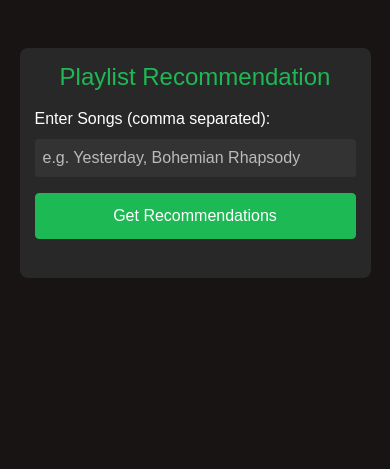
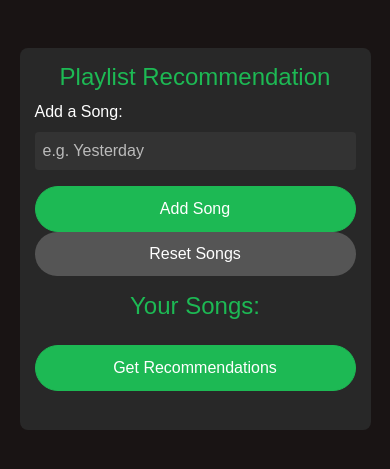
Before and after one commit to othmaneechc/cs401, a Flask app: page / in a window 390 px wide. Shown: the top 469 px of the page. Run offline with Flask 3, Linux system fonts and the light colour scheme; some libraries are stand-ins or nearby versions.

Commit message:
Upgrading UI/UX Design

```diff
--- a/api_service/static/css/style.css
+++ b/api_service/static/css/style.css
@@ -15,22 +15,13 @@ body {
   margin: 50px auto;
 }
 
-h1 {
+/* Headings */
+h1, h4 {
   color: #1DB954;
   text-align: center;
-  margin-bottom: 20px;
 }
 
-.btn-primary {
-  background-color: #1DB954;
-  border-color: #1DB954;
-}
-
-.btn-primary:hover {
-  background-color: #17a44d;
-  border-color: #17a44d;
-}
-
+/* Form controls */
 .form-control {
   background-color: #333;
   color: #fff;
@@ -41,6 +32,55 @@ h1 {
   color: #bbb;
 }
 
+/* Buttons */
+.btn-primary {
+  background-color: #1DB954;
+  border-color: #1DB954;
+  border-radius: 50px;
+}
+
+.btn-primary:hover {
+  background-color: #17a44d;
+  border-color: #17a44d;
+}
+
+.btn-secondary {
+  background-color: #555;
+  border: none;
+  border-radius: 50px;
+  color: #fff;
+}
+
+.btn-secondary:hover {
+  background-color: #777;
+}
+
+/* List styling for user songs and recommendations */
+#songList li, .recommendation-item {
+  padding: 8px;
+  margin-bottom: 5px;
+  background-color: #333;
+  border-radius: 4px;
+  display: flex;
+  align-items: center;
+  justify-content: space-between;
+}
+
+/* Play button for recommendations */
+.play-btn {
+  background-color: #1DB954;
+  border: none;
+  border-radius: 50%;
+  padding: 5px 8px;
+  color: #fff;
+  cursor: pointer;
+  margin-left: 10px;
+}
+
+.play-btn:hover {
+  background-color: #17a44d;
+}
+
 /* Responsive styles for mobile devices */
 @media (max-width: 768px) {
   .container {
@@ -49,12 +89,11 @@ h1 {
     margin: 20px auto;
   }
 
-  h1 {
+  h1, h4 {
     font-size: 1.5em;
-    margin-bottom: 15px;
   }
 
-  .btn-primary {
+  .btn-primary, .btn-secondary {
     width: 100%;
     padding: 10px;
   }
--- a/api_service/static/js/script.js
+++ b/api_service/static/js/script.js
@@ -1,12 +1,46 @@
-document.getElementById('recommendForm').addEventListener('submit', function(event) {
-    event.preventDefault();
-    const input = document.getElementById('songsInput').value;
-    const songsArray = input.split(',').map(song => song.trim()).filter(song => song !== "");
+// Global array to store added songs
+let addedSongs = [];
+
+// Update the displayed list of user-added songs
+function updateSongList() {
+  const songList = document.getElementById('songList');
+  songList.innerHTML = '';
+  addedSongs.forEach((song, index) => {
+    const li = document.createElement('li');
+    li.textContent = song;
+    songList.appendChild(li);
+  });
+}
+
+// Event listener for adding a song
+document.getElementById('addSongBtn').addEventListener('click', function() {
+  const songInput = document.getElementById('songInput');
+  const song = songInput.value.trim();
+  if (song) {
+    addedSongs.push(song);
+    updateSongList();
+    songInput.value = '';
+  }
+});
+
+// Event listener for resetting the list
+document.getElementById('resetSongsBtn').addEventListener('click', function() {
+  addedSongs = [];
+  updateSongList();
+  document.getElementById('results').innerHTML = '';
+});
+
+// Event listener for getting recommendations
+document.getElementById('getRecBtn').addEventListener('click', function() {
+  if (addedSongs.length === 0) {
+    alert("Please add at least one song.");
+    return;
+  }
 
   fetch('/api/recommend', {
     method: 'POST',
     headers: { 'Content-Type': 'application/json' },
-      body: JSON.stringify({ songs: songsArray })
+    body: JSON.stringify({ songs: addedSongs })
   })
   .then(response => {
     if (!response.ok) {
@@ -15,15 +49,28 @@ document.getElementById('recommendForm').addEventListener('submit', function(eve
     return response.json();
   })
   .then(data => {
-      let html = `<h3>Recommendations:</h3>`;
-      // Check if the API provided a message (i.e. no direct recommendation via rules)
+    let html = `<h3>Your Songs:</h3>`;
+    html += `<ul>`;
+    addedSongs.forEach(song => {
+      html += `<li>${song}</li>`;
+    });
+    html += `</ul>`;
+
+    html += `<h3>Recommendations:</h3>`;
     if (data.songs && data.songs.length > 0) {
       if (data.message) {
-          html += `<p class="text-info">No direct recommendations found. Here are 3 random recommendations:</p>`;
+        html += `<p class="text-info">${data.message}</p>`;
       }
       html += `<ul>`;
       data.songs.forEach(song => {
-          html += `<li>${song}</li>`;
+        // URL-encode the song name for the SoundCloud link.
+        const soundcloudLink = "https://soundcloud.com/search?q=" + encodeURIComponent(song);
+        html += `<li class="recommendation-item">
+                  <span>${song}</span>
+                  <a href="${soundcloudLink}" target="_blank">
+                    <button class="play-btn">▶</button>
+                  </a>
+                </li>`;
       });
       html += `</ul>`;
     } else if(data.error) {
@@ -33,6 +80,7 @@ document.getElementById('recommendForm').addEventListener('submit', function(eve
     }
     html += `<p><strong>Version:</strong> ${data.version}</p>`;
     html += `<p><strong>Model Date:</strong> ${data.model_date}</p>`;
+
     document.getElementById('results').innerHTML = html;
   })
   .catch(error => {
--- a/api_service/templates/index.html
+++ b/api_service/templates/index.html
@@ -5,6 +5,8 @@
   <!-- Ensure proper scaling on mobile devices -->
   <meta name="viewport" content="width=device-width, initial-scale=1.0">
   <title>Playlist Recommendation Service</title>
+  <!-- Favicon -->
+  <link rel="icon" href="{{ url_for('static', filename='favicon.ico') }}">
   <!-- Bootstrap CSS CDN -->
   <link rel="stylesheet" href="https://stackpath.bootstrapcdn.com/bootstrap/4.5.2/css/bootstrap.min.css">
   <!-- Custom Spotify-themed CSS -->
@@ -13,15 +15,32 @@
 <body>
   <div class="container mt-5">
     <h1>Playlist Recommendation</h1>
-    <form id="recommendForm">
+
+    <!-- Section for adding songs one by one -->
+    <div class="song-input-section">
       <div class="form-group">
-        <label for="songsInput">Enter Songs (comma separated):</label>
-        <input type="text" class="form-control" id="songsInput" placeholder="e.g. Yesterday, Bohemian Rhapsody">
+        <label for="songInput">Add a Song:</label>
+        <input type="text" class="form-control" id="songInput" placeholder="e.g. Yesterday">
       </div>
-      <button type="submit" class="btn btn-primary">Get Recommendations</button>
-    </form>
+      <button id="addSongBtn" class="btn btn-primary">Add Song</button>
+      <button id="resetSongsBtn" class="btn btn-secondary">Reset Songs</button>
+    </div>
+
+    <!-- Display the songs user has added -->
+    <div id="userSongs" class="mt-3">
+      <h4>Your Songs:</h4>
+      <ul id="songList" class="list-unstyled"></ul>
+    </div>
+
+    <!-- Button to get recommendations -->
+    <div class="mt-4">
+      <button id="getRecBtn" class="btn btn-primary btn-block">Get Recommendations</button>
+    </div>
+
+    <!-- Display results: first the user’s input then recommendations -->
     <div id="results" class="mt-4"></div>
   </div>
+
   <!-- External JavaScript -->
   <script src="{{ url_for('static', filename='js/script.js') }}"></script>
 </body>
--- a/k8s/deployment.yaml
+++ b/k8s/deployment.yaml
@@ -15,7 +15,7 @@ spec:
     spec:
       containers:
       - name: playlist-api
-        image: quay.io/othmaneechchabi/playlist-api:2.3
+        image: quay.io/othmaneechchabi/playlist-api:2.4
         ports:
         - containerPort: 5000
         volumeMounts:
```
Lines whose indentation alone changed are shown as unchanged.
